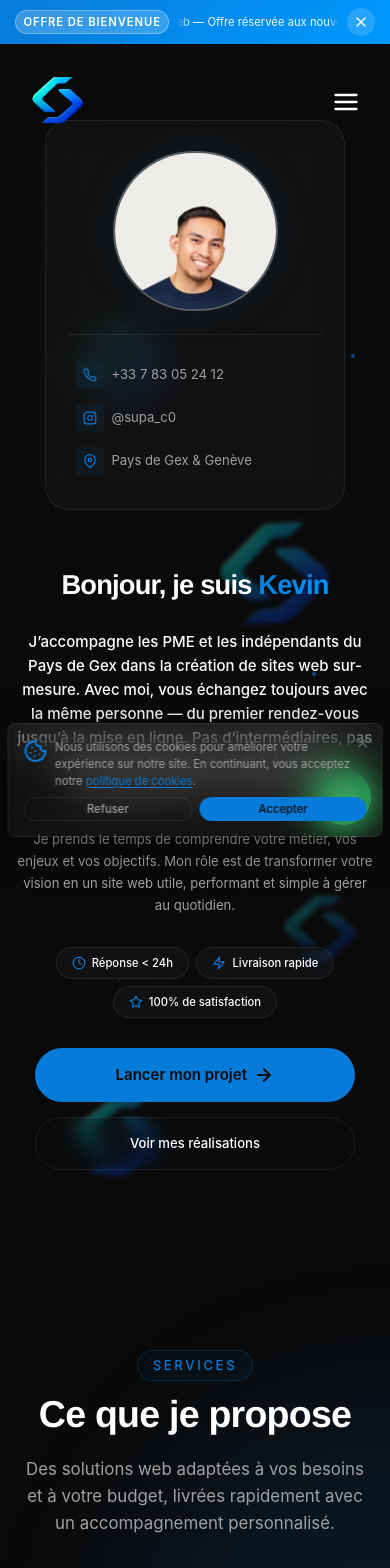
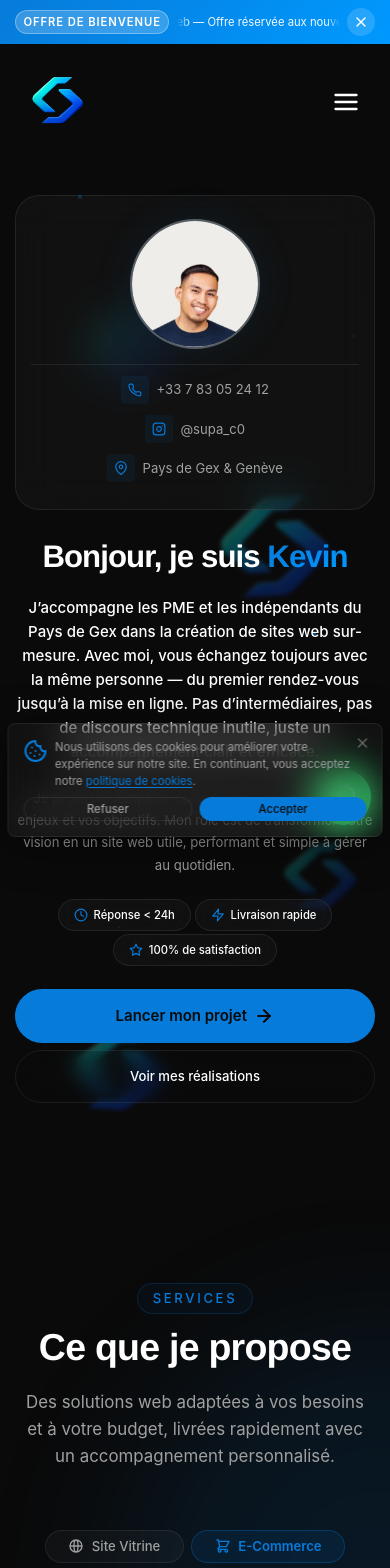
Before and after one commit to SupaKd/supaco, a React (Vite) app: page / in a window 390 px wide. Shown: the top 1568 px of the page. Built offline with nearby package versions, Linux system fonts and the light colour scheme; a web font is replaced by a local one.

Commit message:
optimisation

```diff
--- a/index.html
+++ b/index.html
@@ -3,24 +3,13 @@
   <head>
     <meta charset="UTF-8" />
 
-    <!-- Google Analytics 4 -->
-    <script
-      async
-      src="https://www.googletagmanager.com/gtag/js?id=G-GTM-WF8X5CFT"
-    ></script>
-    <script>
-      window.dataLayer = window.dataLayer || [];
-      function gtag() {
-        dataLayer.push(arguments);
-      }
-      gtag("js", new Date());
-      gtag("config", "G-GTM-WF8X5CFT", {
-        page_title: document.title,
-        page_location: window.location.href,
-        anonymize_ip: true,
-        cookie_flags: "SameSite=None;Secure",
-      });
-    </script>
+    <!-- Google Tag Manager -->
+    <script>(function(w,d,s,l,i){w[l]=w[l]||[];w[l].push({'gtm.start':
+    new Date().getTime(),event:'gtm.js'});var f=d.getElementsByTagName(s)[0],
+    j=d.createElement(s),dl=l!='dataLayer'?'&l='+l:'';j.async=true;j.src=
+    'https://www.googletagmanager.com/gtm.js?id='+i+dl;f.parentNode.insertBefore(j,f);
+    })(window,document,'script','dataLayer','GTM-WF8X5CFT');</script>
+    <!-- End Google Tag Manager -->
 
     <!-- Preconnect pour optimiser le chargement -->
     <link rel="preconnect" href="https://api.fontshare.com" crossorigin />
@@ -315,6 +304,11 @@
     </style>
   </head>
   <body>
+    <!-- Google Tag Manager (noscript) -->
+    <noscript><iframe src="https://www.googletagmanager.com/ns.html?id=GTM-WF8X5CFT"
+    height="0" width="0" style="display:none;visibility:hidden"></iframe></noscript>
+    <!-- End Google Tag Manager (noscript) -->
+
     <!-- Loader affiché pendant le chargement de React -->
     <div id="app-loader">
       <div class="loader-spinner"></div>
--- a/src/components/Projects.jsx
+++ b/src/components/Projects.jsx
@@ -119,6 +119,17 @@ const Projects = () => {
         tags: ["Site Vitrine", "Restaurant"],
         category: "vitrine",
         url: "https://bellifood.com/",
+      },
+      {
+        id: 7,
+        title: "Lucie Conseil",
+        description:
+          "Site vitrine professionnel pour une conseillère en investissements, avec présentation des services et prise de contact",
+        image:
+          "https://images.unsplash.com/photo-1579621970563-ebec7560ff3e?w=600&h=400&fit=crop&q=75",
+        tags: ["Site Vitrine", "Finance"],
+        category: "vitrine",
+        url: "https://bea-gamma.vercel.app/",
       },
       {
         id: 4,
--- a/src/styles/components/_hero.scss
+++ b/src/styles/components/_hero.scss
@@ -15,13 +15,15 @@
   padding: $space-5xl $container-padding;
 
   @include tablet {
-    min-height: 90vh;
-    padding: $space-4xl $space-lg;
+    min-height: auto;
+    padding: $space-4xl $space-lg $space-3xl;
   }
 
   @include mobile {
-    min-height: 100vh;
-    padding: $space-3xl $space-md;
+    min-height: 100svh;
+    padding: $space-2xl $space-md $space-3xl;
+    align-items: flex-start;
+    padding-top: calc($space-3xl + 60px);
   }
 
   // Grille de fond moderne
@@ -207,7 +209,12 @@
 
     @include tablet {
       grid-template-columns: 1fr;
-      gap: $space-3xl;
+      gap: $space-2xl;
+    }
+
+    @include mobile {
+      grid-template-columns: 1fr;
+      gap: $space-xl;
     }
   }
 
@@ -220,6 +227,13 @@
     @include tablet {
       display: flex;
       justify-content: center;
+      order: 1;
+    }
+
+    @include mobile {
+      display: flex;
+      justify-content: center;
+      order: 1;
     }
   }
 
@@ -243,8 +257,16 @@
     }
 
     @include tablet {
-      max-width: 300px;
+      max-width: 320px;
       margin-top: 4rem;
+    }
+
+    @include mobile {
+      max-width: 100%;
+      width: 100%;
+      padding: $space-lg $space-md;
+      margin-top: 5rem;
+      gap: $space-md;
     }
   }
 
@@ -267,6 +289,11 @@
     overflow: hidden;
     flex-shrink: 0;
     box-shadow: 0 0 40px rgba($color-accent-primary, 0.1);
+
+    @include mobile {
+      width: 130px;
+      height: 130px;
+    }
   }
 
   &__photo-icon {
@@ -317,6 +344,13 @@
 
     @include tablet {
       text-align: center;
+      order: 2;
+    }
+
+    @include mobile {
+      text-align: center;
+      order: 2;
+      gap: $space-lg;
     }
   }
 
@@ -346,7 +380,7 @@
     }
 
     @include mobile {
-      font-size: clamp(1.75rem, 7vw, 2.5rem);
+      font-size: clamp(1.6rem, 8vw, 2.2rem);
     }
   }
 
@@ -377,6 +411,11 @@
 
     @include tablet {
       justify-content: center;
+    }
+
+    @include mobile {
+      justify-content: center;
+      gap: $space-xs;
     }
   }
 
@@ -419,7 +458,8 @@
 
     @include mobile {
       flex-direction: column;
-      gap: $space-md;
+      align-items: stretch;
+      gap: $space-sm;
     }
   }
 
@@ -443,8 +483,8 @@
 
     @include mobile {
       width: 100%;
-      max-width: 320px;
-      padding: $space-md $space-2xl;
+      max-width: 100%;
+      padding: $space-md $space-xl;
       font-size: $font-size-base;
     }
 
@@ -505,7 +545,7 @@
 
     @include mobile {
       width: 100%;
-      max-width: 320px;
+      max-width: 100%;
       padding: $space-md $space-xl;
       font-size: $font-size-sm;
     }
@@ -531,6 +571,16 @@
     border-top: 1px solid var(--glass-border);
     width: 100%;
     box-sizing: border-box;
+
+    @include tablet {
+      align-items: center;
+      padding-top: $space-md;
+    }
+
+    @include mobile {
+      gap: $space-xs;
+      padding-top: $space-sm;
+    }
   }
 
   &__contact-item {
```
